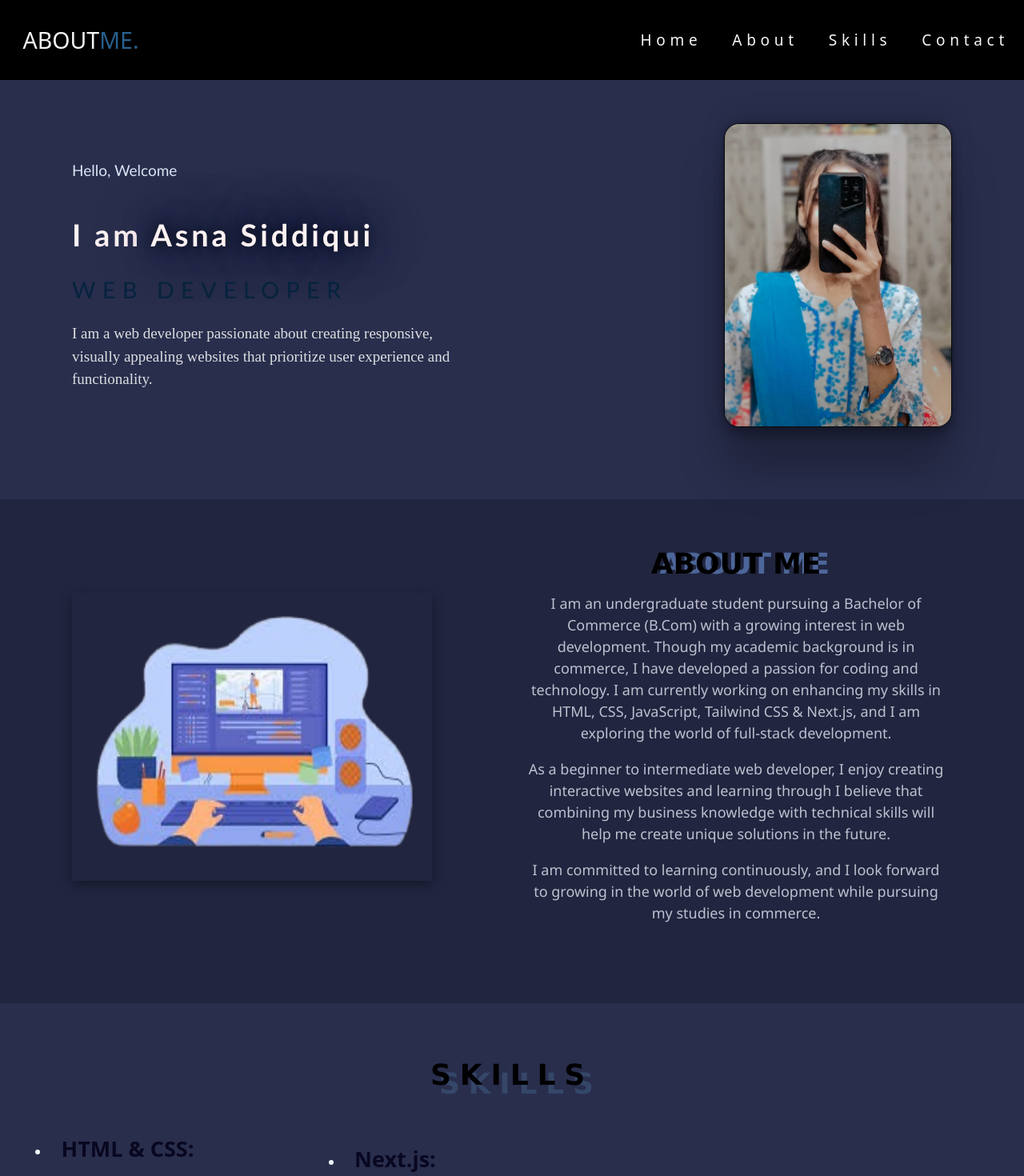
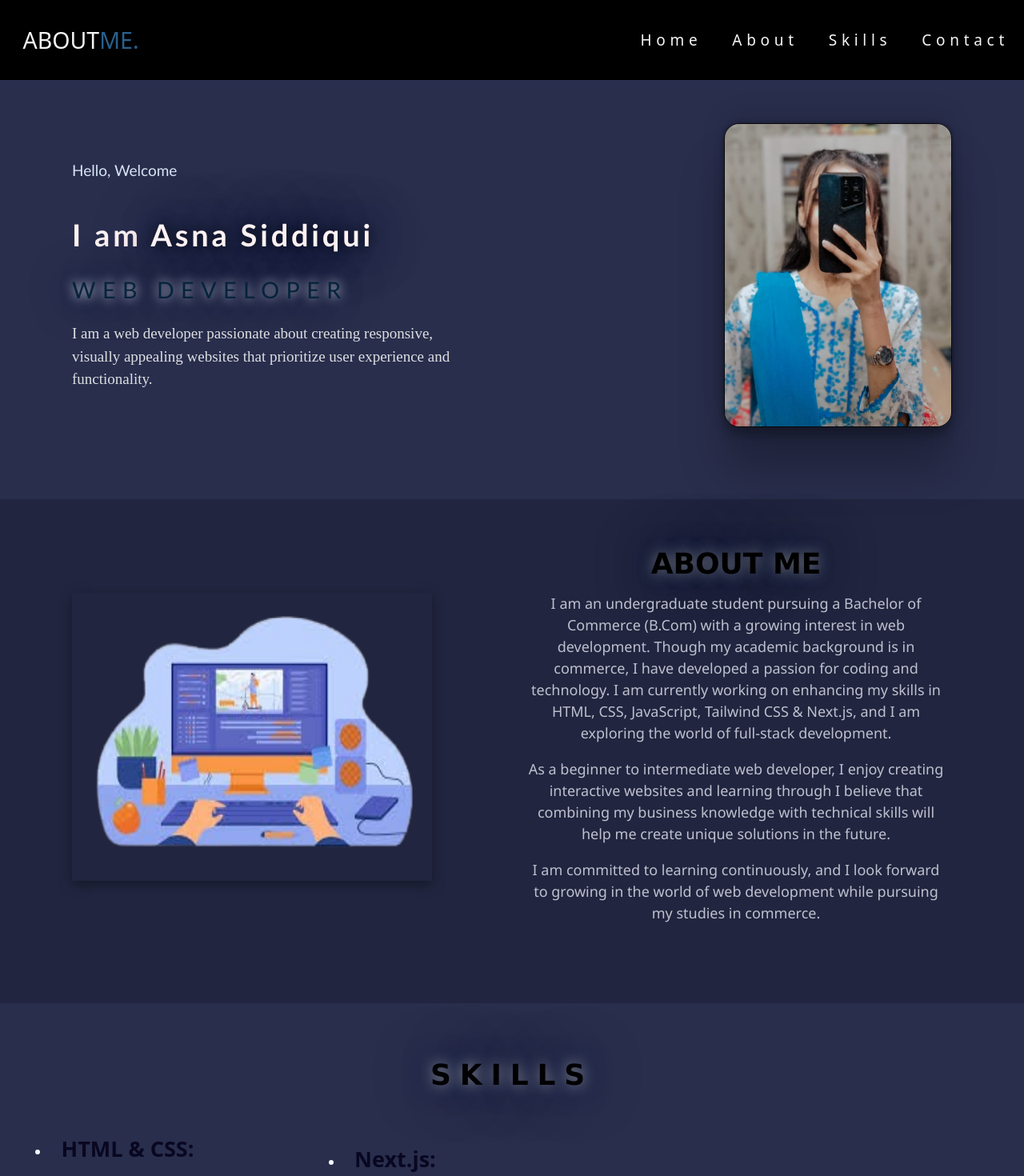
Before and after one commit to AsnaSiddiqui/PORTFOLIO., a Next.js app: page / in a window 1280 px wide. Shown: the top 1470 px of the page at 80% size. Built offline with nearby package versions, Linux system fonts and the light colour scheme.

Commit message:
Update globals.css

```diff
--- a/src/app/globals.css
+++ b/src/app/globals.css
@@ -125,8 +125,8 @@
         padding-bottom: 0.5em;
 
         & span{
-          /* text-shadow: 3px 3px 0 black; */
-          /* text-shadow: 2px 2px 4px gray; */
+
+
           text-shadow: 0 0 0.5em #050101, 0 0 1em #04205c, 0 0 2em rgb(7, 7, 7);
 
 
@@ -181,8 +181,9 @@
         font-weight: 200;
         letter-spacing: 0.3em;
         color:rgb(5, 35, 61);
-        /* text-shadow: 0 0 10px rgba(23, 58, 97, 0.8); */
-        text-shadow: 0.2em 0.2em 0.4em gray, -0. 2em -0. 2em 0.4em lightblue;
+        text-shadow: 0 0 0.5em #f5f2f2, 0 0 1em #04205c, 0 0 2em rgb(7, 7, 7);
+
+
 
 
 
@@ -324,7 +325,7 @@
       text-align: center;
       font-family: 'Lucida Sans', 'Lucida Sans Regular', 'Lucida Grande', 'Lucida Sans Unicode', Geneva, Verdana, sans-serif;
       font-weight: 600;
-        text-shadow: 0.3em 0 rgb(77, 102, 153);
+      text-shadow: 0 0 0.5em #7a7979, 0 0 1em #04205c, 0 0 2em rgb(7, 7, 7);
 
 
     }
@@ -453,7 +454,7 @@
     text-transform: uppercase;
     padding-bottom: 0.5em;
     text-align: center;
-    text-shadow: 0.3em 0.3em 0 rgb(53, 71, 105);
+    text-shadow: 0 0 0.5em #9c9999, 0 0 1em #04205c, 0 0 2em rgb(7, 7, 7);
   }
 
   .skillsmain{
```
